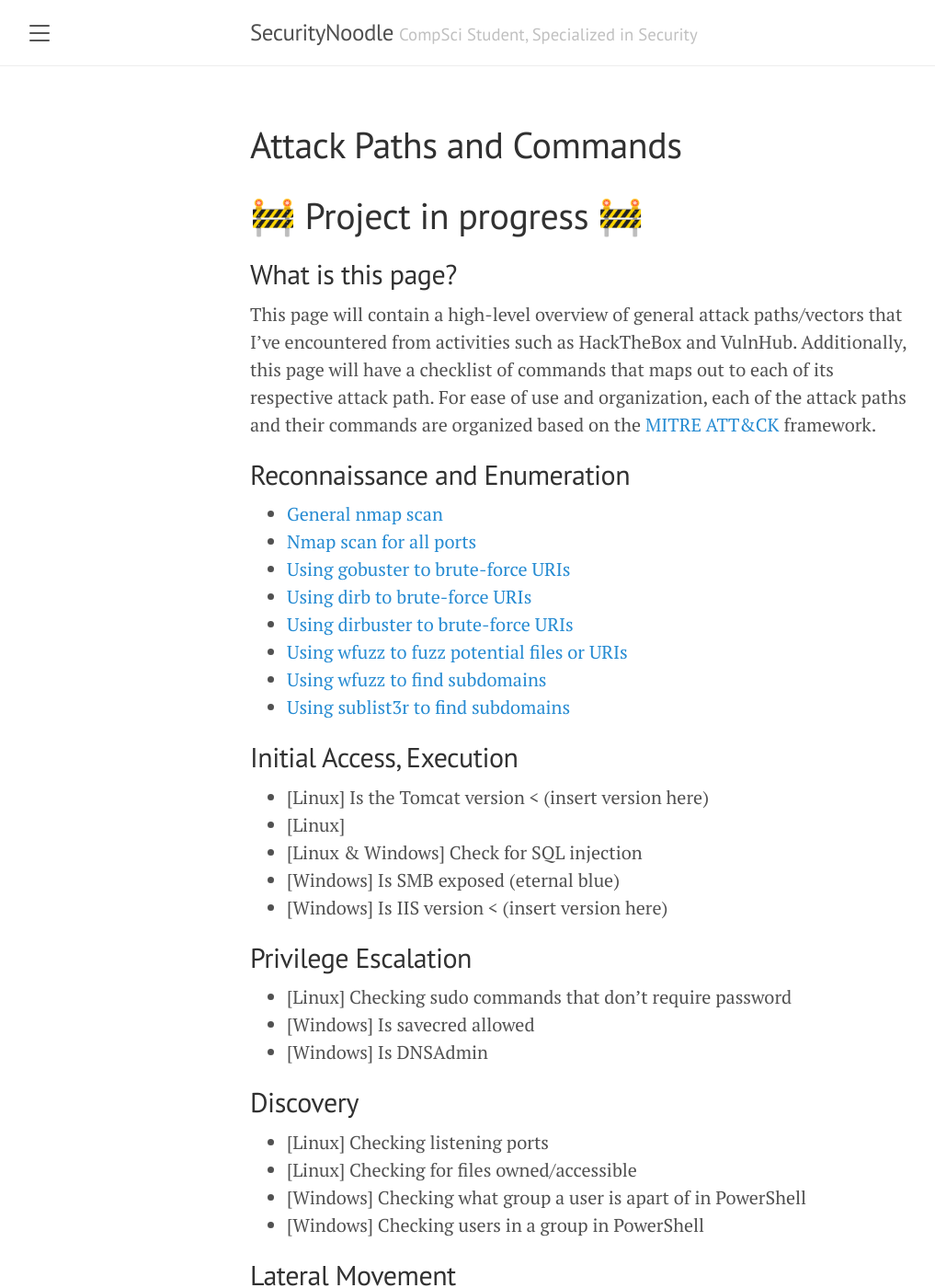
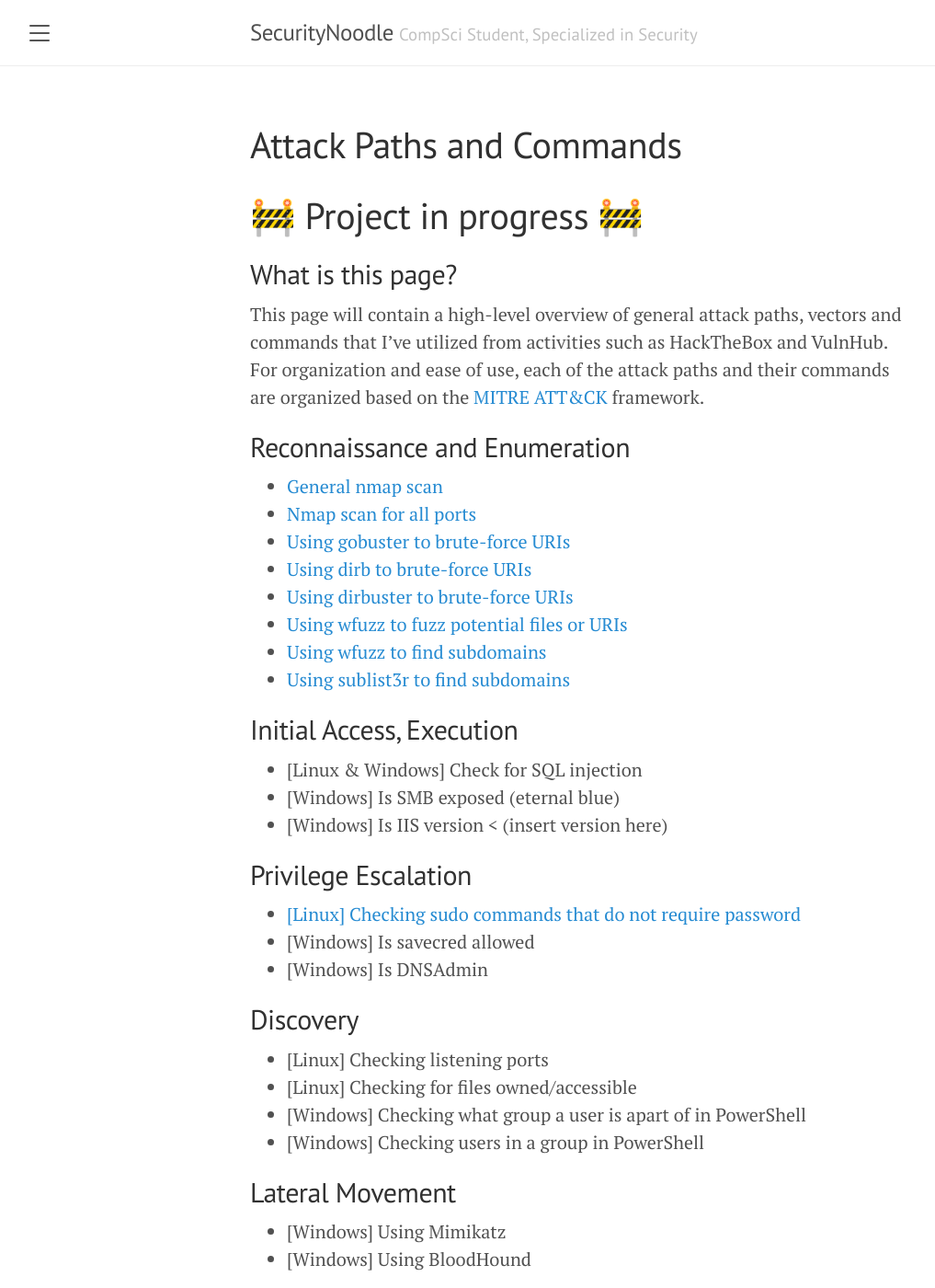
Before and after one commit to BurntxNoodle/blog, a Jekyll site: the page built from AttackPathsAndCommands.md, in a window 1280 px wide and 1400 px high. Shown: the whole window at 92% size, without its empty margins (8-1025 px from the left). Built offline with Jekyll 4.4.1, drawn with Linux system fonts in a browser that asks for light colours; some of the changed text lies outside the part shown.

Commit message:
Updated descript + added a command

````diff
--- a/AttackPathsAndCommands.md
+++ b/AttackPathsAndCommands.md
@@ -7,7 +7,7 @@
 
 ## What is this page?
 
-This page will contain a high-level overview of general attack paths/vectors that I've encountered from activities such as HackTheBox and VulnHub. Additionally, this page will have a checklist of commands that maps out to each of its respective attack path. For ease of use and organization, each of the attack paths and their commands are organized based on the [MITRE ATT&CK](https://attack.mitre.org/) framework.
+This page will contain a high-level overview of general attack paths, vectors and commands that I've utilized from activities such as HackTheBox and VulnHub. For organization and ease of use, each of the attack paths and their commands are organized based on the [MITRE ATT&CK](https://attack.mitre.org/) framework.
 
 ## Reconnaissance and Enumeration
 
@@ -22,25 +22,26 @@
 
 ## Initial Access, Execution
 
-* [Linux] Is the Tomcat version < (insert version here)
-* [Linux]
 * [Linux & Windows] Check for SQL injection
 * [Windows] Is SMB exposed (eternal blue)
 * [Windows] Is IIS version < (insert version here)
 
 
 ## Privilege Escalation
-* [Linux] Checking sudo commands that don't require password
+
+* [[Linux] Checking sudo commands that do not require password](https://securitynoodle.github.io/AttackPathsAndCommands/#checking-sudo-commands-that-do-not-require-password)
 * [Windows] Is savecred allowed
 * [Windows] Is DNSAdmin
 
 ## Discovery
+
 * [Linux] Checking listening ports
 * [Linux] Checking for files owned/accessible
 * [Windows] Checking what group a user is apart of in PowerShell
 * [Windows] Checking users in a group in PowerShell
 
 ## Lateral Movement
+
 * [Windows] Using Mimikatz
 * [Windows] Using BloodHound
 
@@ -161,3 +162,19 @@
 
 * `python3 sublist3r.py`: This program is a python3 script, so use python3
 * `-d cyberspacekittens.com`: `-d` specifies the domain to check, in this example `cyberspacekittens.com`
+
+### Checking sudo commands that do not require password
+`sudo -l`
+
+Example:
+![image](https://user-images.githubusercontent.com/41026969/92505030-76b12080-f1d1-11ea-96c3-c1a098649f32.png)
+
+In this example, you can see the user can run the command `sudo /bin/nano /opt/priv` as sudo without supplying a password.
+
+Nano can spawn a shell, and since it's running under sudo, it will spawn a shell as sudo [source here](https://gtfobins.github.io/gtfobins/nano/#shell).
+
+```
+nano
+^R^X
+reset; sh 1>&0 2>&0
+```
````
